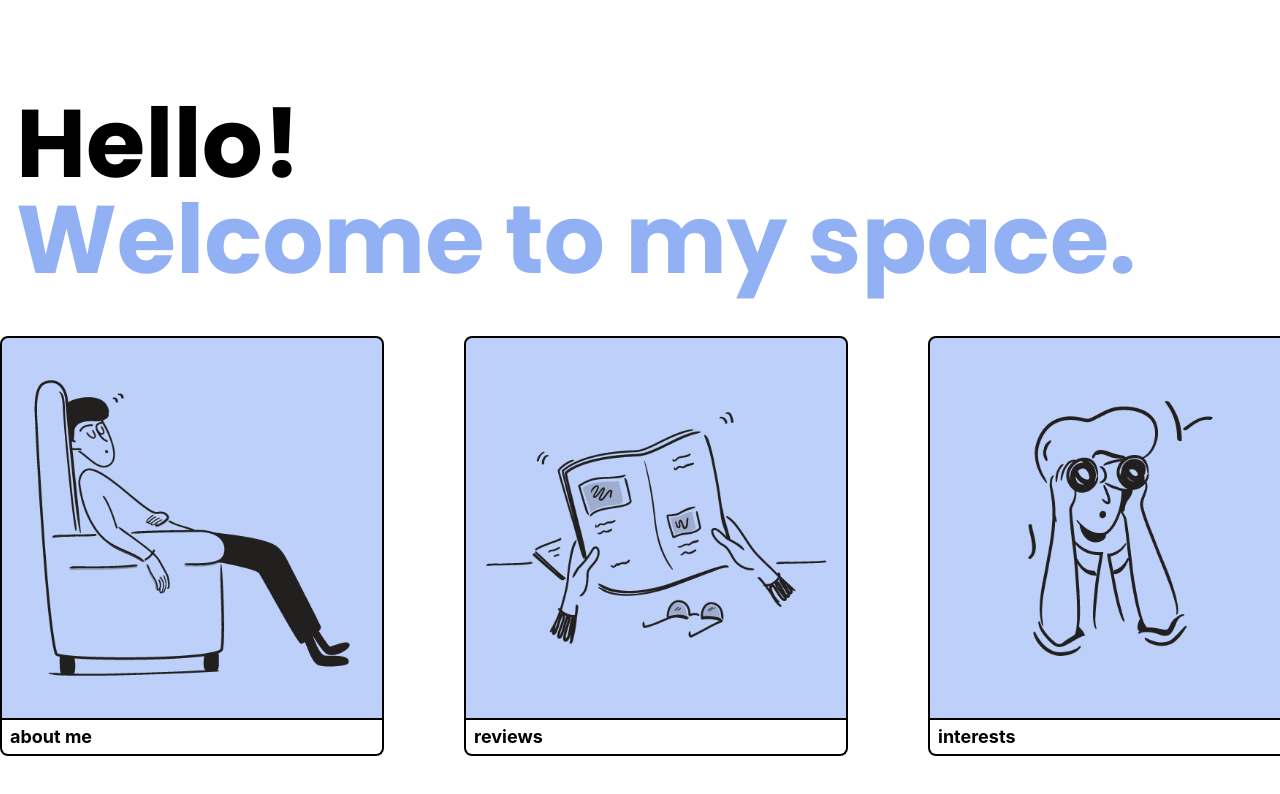
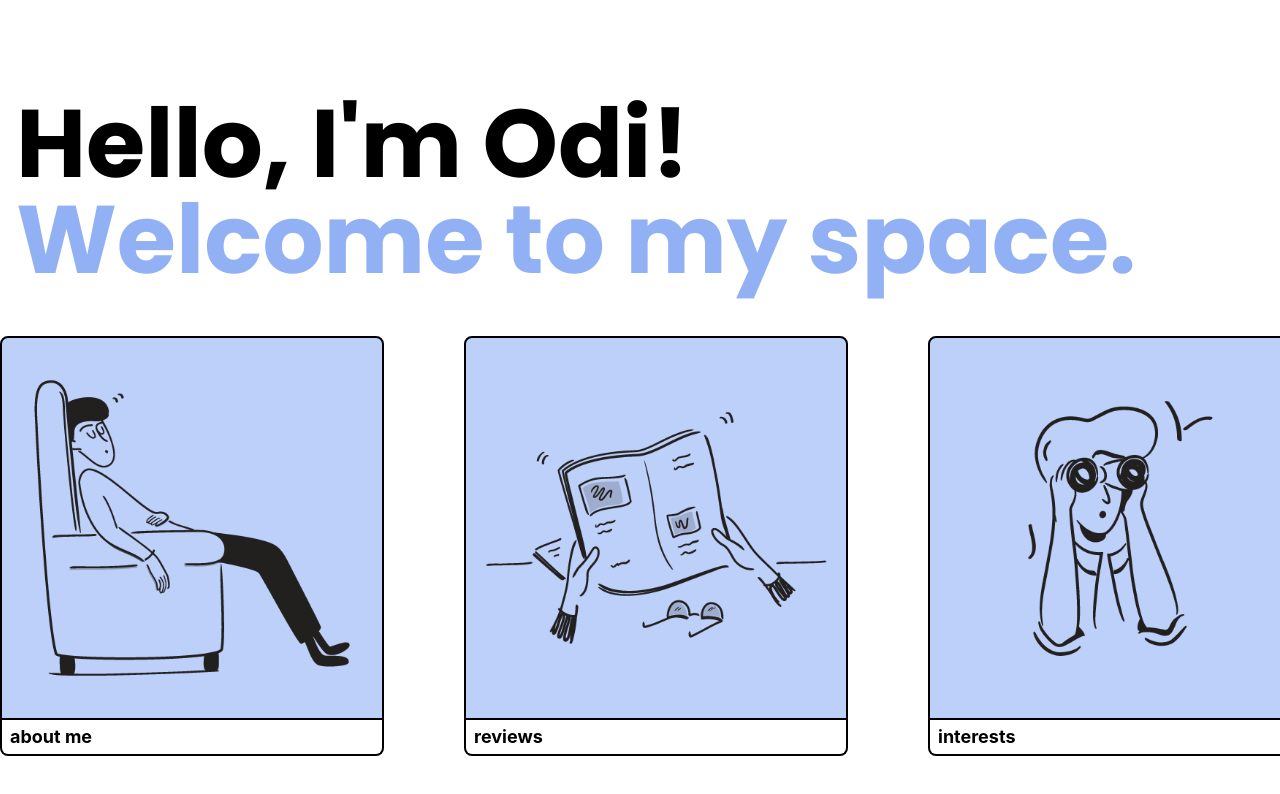
Before and after one commit to odis43/blogv2, a Next.js app: page / in a window 1280 px wide. Shown: the top 794 px of the page. Built offline with nearby package versions, Linux system fonts and the light colour scheme.

Commit message:
final changes to blog

```diff
--- a/src/app/blog/posts/filmmaking/page.mdx
+++ b/src/app/blog/posts/filmmaking/page.mdx
@@ -53,3 +53,6 @@ I think this shot may be the hardest.  Much like the gif, I want to capture me j
 <br/>
 Arguably the most important aspect of filmmaking (or so everyone I've watched keeps saying it is).  I want to really hone in on lighting since that was never a focus for any videos I've made prior.  I bought this $30
 <a target="_blank" href="https://www.amazon.com/360°RGB-Photography-Rechargable-2500-9000K-Dimmable/dp/B09ZTXR6HZ?crid=2VFEU1UFJTCPA&keywords=ulanzi%2Bvl110&qid=1706214206&sprefix=ulanzi%2Bvl11%2Caps%2C166&sr=8-2-spons&sp_csd=d2lkZ2V0TmFtZT1zcF9hdGY&th=1&linkCode=sl1&tag=obe08-20&linkId=fedbb408d630e485a7adf4138012f8ea&language=en_US&ref_=as_li_ss_tl"><b>light</b></a> from Amazon as recommended by the amazing <a target="_blank" href="https://www.youtube.com/watch?v=fJibBN5G5uQ&t=229s"><b>Obe Willems</b></a> (who shoots on the ZV-E10).  I think his shots are pretty unique since he uses both warm and cool lighting for almost every scene which creates a pretty interesting image to look at.  He also uses fog which definitely brings up that "cinematic" quality a lot of filmmakers aspire to capture.
+<br />
+<b>This blog is not finished yet, I will add more notes to my process soon! (As soon as work gets less hectic...) </b>
+<br/>
--- a/src/app/page.tsx
+++ b/src/app/page.tsx
@@ -10,7 +10,7 @@ function FrontPage() {
     <div className="relative mt-24  flex flex-col justify-center items-center overflow-hidden bg-white sm:items-center pr-16">
       <div className="mr-16">
         <div className="font-poppins text-5xl font-bold sm:text-8xl">
-          Hello!
+          Hello, I'm Odi!
         </div>
         <div className="font-poppins w-80 text-5xl font-bold text-blue-600 text-opacity-50 sm:w-[100%] sm:text-8xl">
           Welcome to my space.
```
